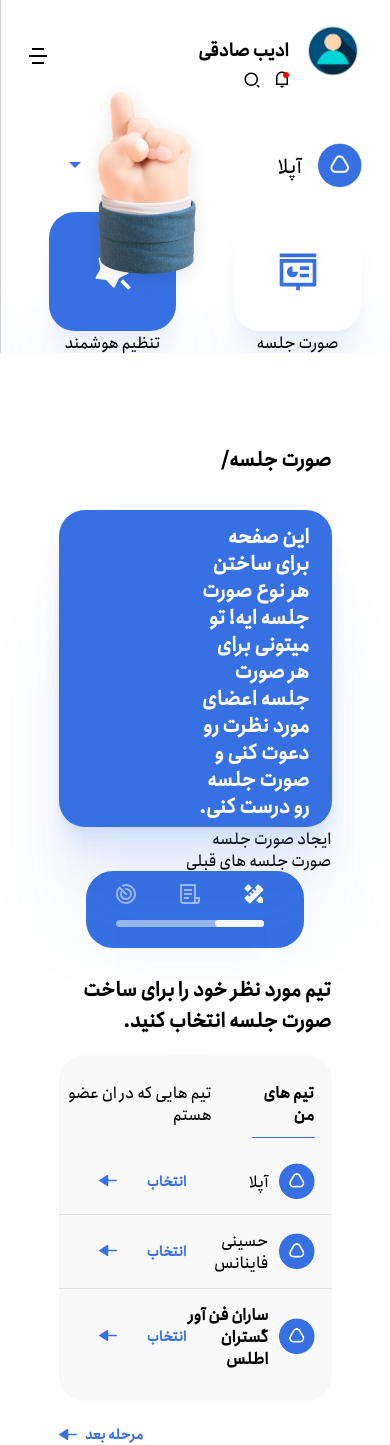
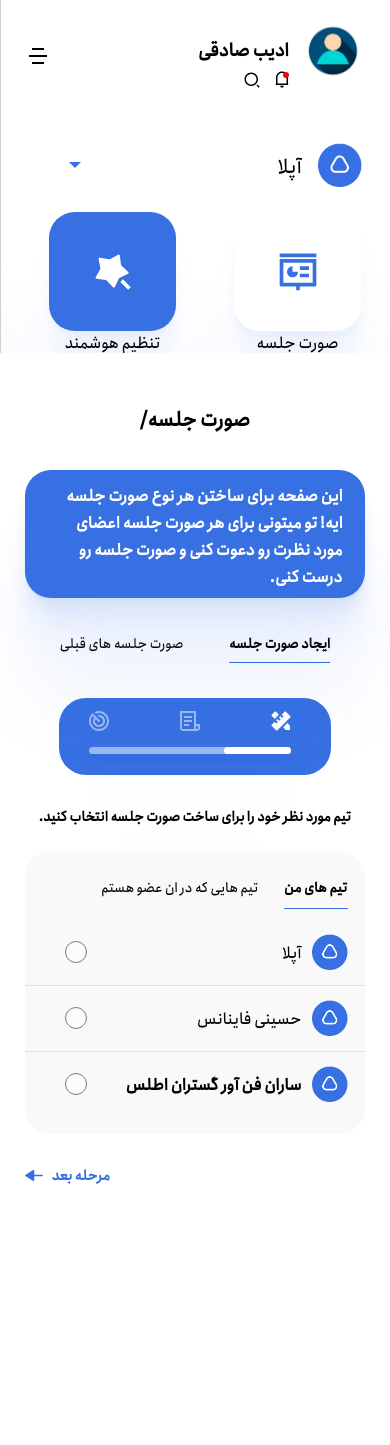
Before and after one commit to adibsadeghi1993/uplaw, a React (Create React App) app: page /proceeding in a window 390 px wide. After the commit the page ends 1309 px from the top, so only its background shows below. Built offline with nearby package versions, Linux system fonts and the light colour scheme.

Commit message:
SetMeetingTimeDetailes component was created

```diff
--- a/src/components/proceeding/CreateMeeting/createMeeting.module.css
+++ b/src/components/proceeding/CreateMeeting/createMeeting.module.css
@@ -35,10 +35,16 @@ color: #000000;
 
  @media(max-width:768px){
      .proceeding_detail{
-         width: 70%;
+         width: 87%;
+         margin-top: 50px;
+     }
+     .proceeding_detail h1{
+         text-align: center;
      }
      .main_proceeding{
          display: flex;
          flex-direction: column;
+
      }
+
  }
--- a/src/components/proceeding/CreateMeeting/createMeetingDetailes/CreateMeetingDetailes.js
+++ b/src/components/proceeding/CreateMeeting/createMeetingDetailes/CreateMeetingDetailes.js
@@ -18,14 +18,25 @@ const CreateMeetingDetailes = () => {
   const teamIncludedMeHandler = () => {
     setTeamStatus("teamIncludedMe");
   };
+  const createProceedingHandler =()=>{
+    setProceedingStatus("createProceeding")
+  }
+  const previousProceedingHandler =()=>{
+    setProceedingStatus("previousProceeding")
+  }
+  const chooseTeamHandler =(e,item)=>{
+   console.log(e.target.checked)
+   console.log(item)
+  }
+
 
   return (
     <main className={styles.proceeding_main}>
-      <section>
+      <section className={styles.proceeding_main_section_one}>
       <ProceedingHeader/>
-      <div>
-        <p>ایجاد صورت جلسه</p>
-        <p>صورت جلسه های قبلی</p>
+      <div className={styles.chooseProceeding}>
+        <p onClick={createProceedingHandler} className={proceedingStatus==="createProceeding"?styles.activeProceeding:null}>ایجاد صورت جلسه</p>
+        <p onClick={previousProceedingHandler} className={proceedingStatus==="previousProceeding"?styles.activeProceeding:null}>صورت جلسه های قبلی</p>
       </div>
       <ContractHeader adjust="nonadjustent" mainContent="noneContent" opacityTow="0.5" opacityThree="0.5" stepOne="انتخاب تیم" stepTow="تاریخ و موضوع" noneBox="noneBox" />
         <p className={styles.guide_paragraf}>
@@ -60,10 +71,7 @@ const CreateMeetingDetailes = () => {
                  <img className={styles.team_image} src={item.src} alt="تیم" />
                   <p className={index===myTeam.length-1 ?styles.lastTeamName:null}>{item.teamName}</p>
                  </div>
-                  <button>
-                    <span>انتخاب</span>
-                    <img src={blueArrowImage} alt="انتخاب" />
-                  </button>
+                <input onChange={(e)=>chooseTeamHandler(e,item)} value={item.teamName}  type="checkbox" className={styles.checkbox_round} />
                 </div>
               );
             })
@@ -76,10 +84,7 @@ const CreateMeetingDetailes = () => {
                  <img className={styles.team_image}  src={item.src} alt="تیم" />
                   <p className={index===teamIncudedMe.length-1 ?styles.lastTeamName:null}>{item.teamName}</p>
                  </div>
-                  <button>
-                    <span>انتخاب</span>
-                    <img src={blueArrowImage} alt="انتخاب" />
-                  </button>
+                 <input value={item.teamName}  onChange={(e)=>chooseTeamHandler(e,item)} type="checkbox" className={styles.checkbox_round} />
                 </div>
               );
             })
--- a/src/components/proceeding/CreateMeeting/createMeetingDetailes/createMeetingDetailes.module.css
+++ b/src/components/proceeding/CreateMeeting/createMeetingDetailes/createMeetingDetailes.module.css
@@ -2,27 +2,23 @@
     margin-top: 36px;
 }
 
-.proceeding_create_team{
- background: #3770E2;
-box-shadow: 0px 104px 80px rgba(55, 112, 226, 0.07), 0px 43.4487px 33.4221px rgba(55, 112, 226, 0.0503198), 0px 23.2298px 17.869px rgba(55, 112, 226, 0.0417275), 0px 13.0224px 10.0172px rgba(55, 112, 226, 0.035), 0px 6.91611px 5.32008px rgba(55, 112, 226, 0.0282725), 0px 2.87795px 2.21381px rgba(55, 112, 226, 0.0196802);
-border-radius: 26px;
-width: 100%;
-padding: 12px 22px 8px 140px;
-position: relative;
+.chooseProceeding{
+    width: 100%;
+    margin: 35px 0;
+    display: flex;
+
+}
+.chooseProceeding p{
+    cursor: pointer;
 }
 
-.proceeding_create_team h1{
-font-weight: 900;
-font-size: 20px;
-line-height: 27px;
-text-align: right;
-color: #FFFFFF;
+.chooseProceeding p:last-child{
+    margin-right: 45px;
 }
-
-.proceeding_create_team img{
-    position: absolute;
-    left: -3%;
-    top: -150%;
+.activeProceeding{
+    font-weight: 900;
+    padding-bottom: 10px;
+    border-bottom: 1px solid #3770E2;
 }
 
 
@@ -64,6 +60,7 @@ margin-top: 25px;
      padding: 0 17px 15px 40px;
      margin-top: 14px;
      border-bottom: 1px solid rgba(0, 0, 0, 0.1);
+     align-items:center
  }
  .eachTeam button{
      background: transparent;
@@ -101,7 +98,7 @@ margin-top: 25px;
  }
  .nextStep{
      display: flex;
-     margin-top: 22px;
+     margin: 30px 0 123px 0;
      justify-content: flex-end;
  }
  .nextStep button{
@@ -118,3 +115,71 @@ margin-top: 25px;
     color: #3770E2;
     margin-left: 8px;
  }
+
+ .checkbox_round {
+    width: 22px;
+    height: 22px;
+    background-color: white;
+    border-radius: 50%;
+    vertical-align: middle;
+    border: 1px solid black;
+    -webkit-appearance: none;
+    outline: none;
+    cursor: pointer;
+}
+
+.checkbox_round:checked {
+    background: #3770E2;
+    border: none;
+}
+
+ @media(max-width:768px){
+     .chooseProceeding{
+        display: flex;
+         justify-content: center;
+
+     }
+    .guide_paragraf{
+        font-size: 1.1rem;
+        text-align: center;
+    }
+    .teamIncludedMe{
+
+        margin-right: 40px;
+    }
+
+}
+
+@media(max-width:480px){
+    .guide_paragraf{
+        font-size: 0.85rem;
+        text-align: center;
+    }
+    .chooseProceeding p{
+        font-size: 0.85rem;
+    }
+    .teamIncludedMe{
+        font-size: 0.85rem;
+        margin-right: 25px;
+    }
+    .myTeam{
+        font-size: 0.85rem;
+    }
+
+}
+@media(max-width:330px){
+    .guide_paragraf{
+        font-size: 0.85rem;
+        text-align: center;
+    }
+    .chooseProceeding p{
+        font-size: 0.85rem;
+    }
+    .teamIncludedMe{
+        font-size: 0.78rem;
+    }
+    .myTeam{
+        font-size: 0.78rem;
+    }
+
+}
--- a/src/components/proceeding/commonfiles/proceedingHeader/proceedingHeader.module.css
+++ b/src/components/proceeding/commonfiles/proceedingHeader/proceedingHeader.module.css
@@ -20,3 +20,28 @@
        left: -3%;
        top: -150%;
    }
+
+   @media(max-width:980px){
+    .proceeding_create_team h1{
+        font-size: 17px;
+        }
+   }
+   @media(max-width:880px){
+    .proceeding_create_team h1{
+        font-size: 1rem;
+        }
+   }
+   @media(max-width:850px){
+    .proceeding_create_team img{
+        left: -8%;
+        top: -103%;
+        }
+   }
+   @media(max-width:768px){
+    .proceeding_create_team img{
+       display: none;
+        }
+        .proceeding_create_team{
+            padding-left: 22px;
+        }
+   }
--- a/src/components/proceeding/setMeetingTime/setMeetingTime.module.css
+++ b/src/components/proceeding/setMeetingTime/setMeetingTime.module.css
@@ -1,41 +1,50 @@
-.select_option{
-    margin-top: 35px;
-    padding-bottom: 5px;
-    border:1px solid rgba(0, 0, 0, 0.1);
-    position: relative;
+.main_proceeding{
+    grid-template-columns: 30% 70%;
+    display: grid;
+}
+
+.profilesection{
+    grid-column: 1/2;
+    background-color: rgb(229, 229, 229,0.25);
+    border-left: 0.35px solid #00000028;
+}
+.proceeding_info{
+    grid-column: 2/3;
+}
+
+.proceeding_detail{
+    width: 74%;
+   margin-top: 90px;
+   margin-left: auto;
+   margin-right: auto;
+}
+.proceeding_detail h1{
+font-weight: 800;
+font-size: 20px;
+line-height: 31px;
+text-align: right;
+color: #000000;
 }
 
 
-.select_proceeding{
-    width: 100%;
-    border: none;
-    padding: 10px;
-    background: transparent;
-    font-family: "anjoman";
-    font-size: 0.96rem;
-    appearance: none;
-    -moz-appearance: none;
-    opacity: 0.5;
+@media(max-width:1200px){
+    .proceeding_detail{
+        width: 80%;
+    }
+ }
+
+ @media(max-width:768px){
+     .proceeding_detail{
+         width: 87%;
+         margin-top: 50px;
+     }
+     .proceeding_detail h1{
+         text-align: center;
+     }
+     .main_proceeding{
+         display: flex;
+         flex-direction: column;
+
+     }
 
  }
- .select_option::after{
-     content: "";
-     border-width: 7px;
-     border-color: transparent;
-     border-top-color: #222;
-     border-style: solid;
-     display: inline-block;
-     position: absolute;
-     top: 20px;
-     left: 15px;
-     border-radius: 2px;
- }
-
- .select_proceeding:hover{
-     border: none;
-     outline: none;
- }
- .select_proceeding:focus{
-     border: none;
-     outline: none;
- }
```
Also changed, not shown: src/components/proceeding/setMeetingTime/SetMeetingTime.js (+14 -8 lines), src/components/proceeding/setMeetingTime/setMeetingTimeDeatailes/SetMeetingTimeDetailes.js (added, +19 -0 lines), src/components/proceeding/setMeetingTime/setMeetingTimeDeatailes/setMeetingTimeDetailes.module.css (added, +44 -0 lines).
